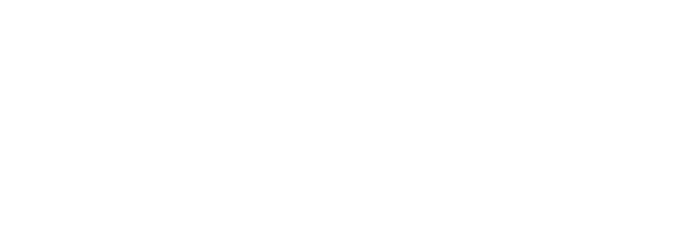
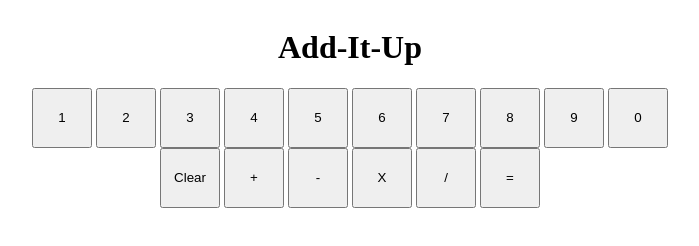
Before and after one commit to NHemmerly/TOP-Calculator, a plain HTML site: page index.html in a window 1280 px wide. Shown: the whole page, without its empty margins (298-997 px from the left). Drawn offline with Linux system fonts and the light colour scheme.

Commit message:
Add buttons and center them

```diff
--- a/index.html
+++ b/index.html
@@ -9,6 +9,29 @@
     <link rel="stylesheet" href="styles.css">
 </head>
 <body>
+    <div class="container">
+        <h1>Add-It-Up</h1>
+        <div class="digits">
+            <button>1</button>
+            <button>2</button>
+            <button>3</button>
+            <button>4</button>
+            <button>5</button>
+            <button>6</button>
+            <button>7</button>
+            <button>8</button>
+            <button>9</button>
+            <button>0</button>
+        </div>
+        <div class="functions">
+            <button>Clear</button>
+            <button>+</button>
+            <button>-</button>
+            <button>X</button>
+            <button>/</button>
+            <button>=</button>
+        </div>
+    </div>
 
 </body>
 </html>
--- a/styles.css
+++ b/styles.css
@@ -1 +1,18 @@
 /*Styling for TOP-calculator*/
+body {
+    display: flex;
+    width: 100%;
+    justify-content: center;
+}
+
+button {
+    width: 60px;
+    height: 60px;
+}
+
+.container {
+    display: flex;
+    flex-direction: column;
+    width: 70vw;
+    align-items: center;
+}
```
